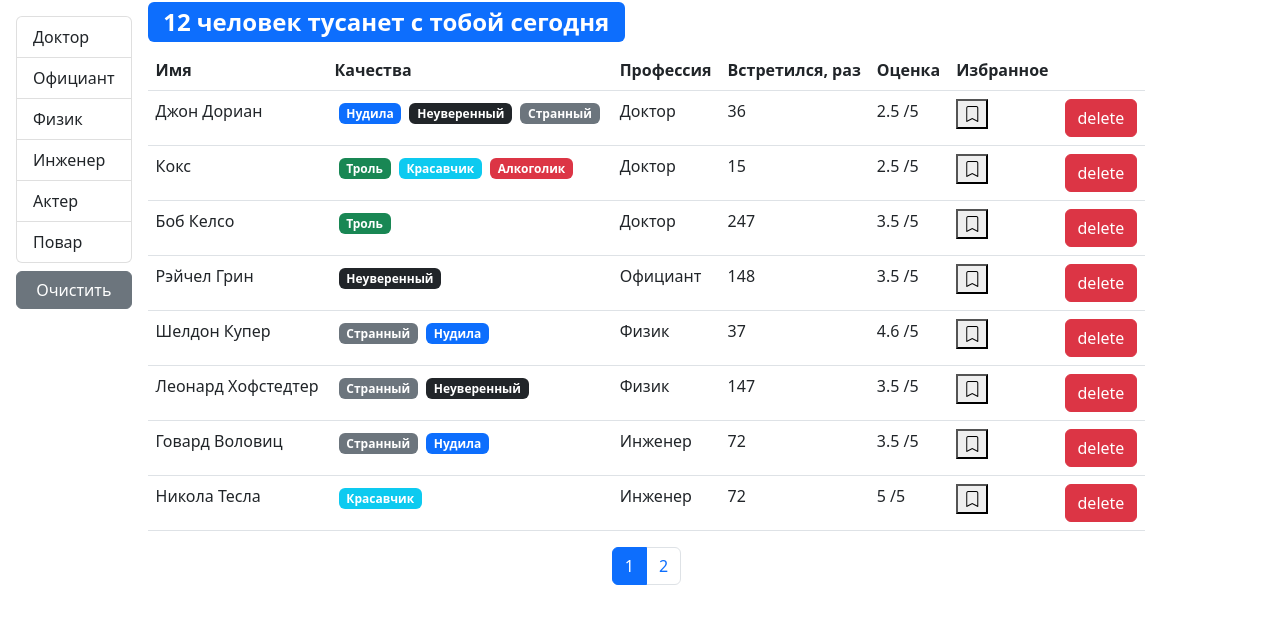
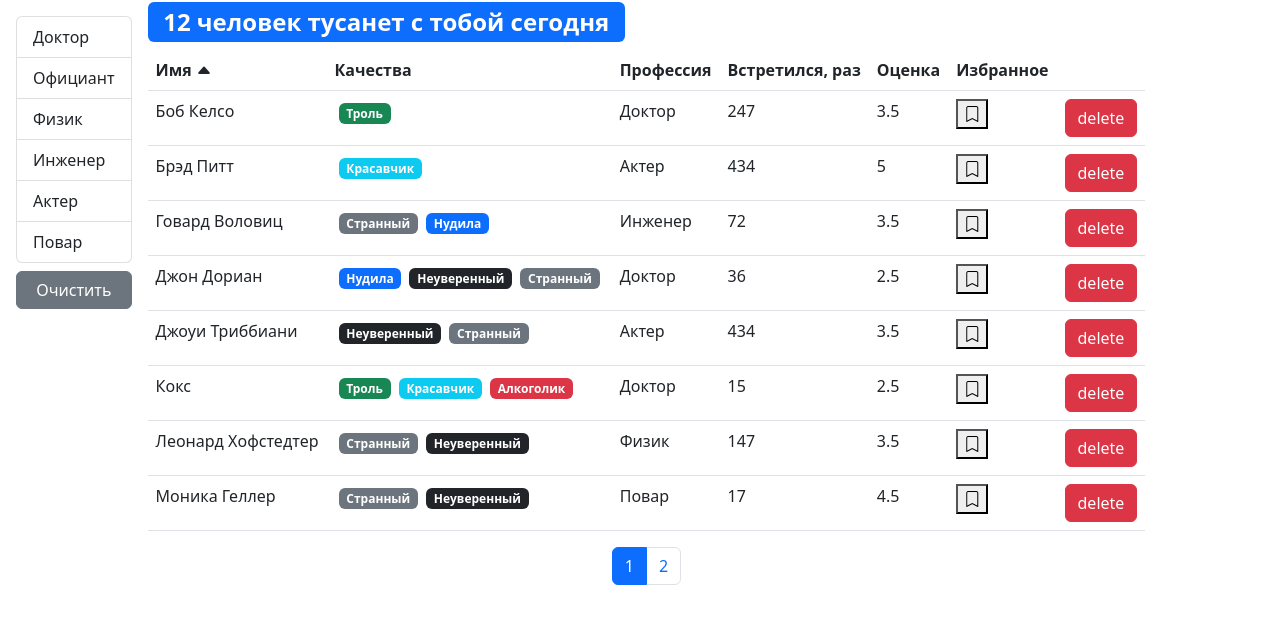
Before and after one commit to kuRajj/fast-company, a React (Create React App) app: page / in a window 1280 px wide. Shown: the top 624 px of the page. Built offline with nearby package versions, Linux system fonts and the light colour scheme.

Commit message:
add image on sort item

```diff
--- a/src/app/App.js
+++ b/src/app/App.js
@@ -1,37 +1,8 @@
-import React, { useState, useEffect } from "react";
+import React from "react";
 import Users from "./components/users";
 
-import api from "./api";
-
 function App() {
-    const [users, setUsers] = useState();
-    useEffect(() => {
-        api.users.fetchAll().then((data) => setUsers(data));
-    }, []);
-    const handleDelete = (userId) => {
-        setUsers(users.filter((user) => user._id !== userId));
-    };
-    const handleToggleBookMark = (id) => {
-        setUsers(
-            users.map((user) => {
-                if (user._id === id) {
-                    return { ...user, bookmark: !user.bookmark };
-                }
-                return user;
-            })
-        );
-    };
-    return (
-        <div>
-            {users && (
-                <Users
-                    onDelete={handleDelete}
-                    onToggleBookMark={handleToggleBookMark}
-                    users={users}
-                />
-            )}
-        </div>
-    );
+    return <Users />;
 }
 
 export default App;
--- a/src/app/api/fake.api/professions.api.js
+++ b/src/app/api/fake.api/professions.api.js
@@ -18,7 +18,7 @@
     new Promise((resolve) => {
         window.setTimeout(function () {
             resolve(professions);
-        }, 2000);
+        }, 0);
     });
 
 export default {
--- a/src/app/api/fake.api/user.api.js
+++ b/src/app/api/fake.api/user.api.js
@@ -147,7 +147,7 @@
     new Promise((resolve) => {
         window.setTimeout(function () {
             resolve(users);
-        }, 2000);
+        }, 0);
     });
 
 export default {
--- /dev/null
+++ b/src/app/components/TableBody.jsx
@@ -0,0 +1,33 @@
+import React from "react";
+import PropTypes from "prop-types";
+import _ from "lodash";
+const TableBody = ({ data, columns }) => {
+    const renderContent = (item, column) => {
+        if (columns[column].component) {
+            const component = columns[column].component;
+            if (typeof component === "function") {
+                return component(item);
+            }
+            return component;
+        }
+        return _.get(item, columns[column].path);
+    };
+    return (
+        <tbody>
+            {data.map((item) => (
+                <tr key={item._id}>
+                    {Object.keys(columns).map((column) => (
+                        <td key={column}>{renderContent(item, column)}</td>
+                    ))}
+                </tr>
+            ))}
+        </tbody>
+    );
+};
+
+TableBody.propTypes = {
+    data: PropTypes.array.isRequired,
+    columns: PropTypes.object.isRequired
+};
+
+export default TableBody;
--- /dev/null
+++ b/src/app/components/qualitiesList.jsx
@@ -0,0 +1,19 @@
+import React from "react";
+import PropTypes from "prop-types";
+import Quality from "./quality";
+
+const QualitiesList = ({ qualities }) => {
+    return (
+        <>
+            {qualities.map((qual) => (
+                <Quality {...qual} key={qual._id} />
+            ))}
+        </>
+    );
+};
+
+QualitiesList.propTypes = {
+    qualities: PropTypes.array.isRequired
+};
+
+export default QualitiesList;
--- /dev/null
+++ b/src/app/components/table.jsx
@@ -0,0 +1,27 @@
+import React from "react";
+import PropTypes from "prop-types";
+import TableBody from "./TableBody";
+import TableHeader from "./tableHeader";
+
+const Table = ({ onSort, selectedSort, columns, data, children }) => {
+    return (
+        <table className="table">
+            {children || (
+                <>
+                    <TableHeader {...{ onSort, selectedSort, columns }} />
+                    <TableBody {...{ columns, data }} />
+                </>
+            )}
+        </table>
+    );
+};
+
+Table.propTypes = {
+    onSort: PropTypes.func,
+    selectedSort: PropTypes.object,
+    columns: PropTypes.object,
+    data: PropTypes.array,
+    children: PropTypes.array
+};
+
+export default Table;
--- /dev/null
+++ b/src/app/components/tableHeader.jsx
@@ -0,0 +1,61 @@
+/* eslint-disable multiline-ternary */
+import React from "react";
+import PropTypes from "prop-types";
+
+const TableHeader = ({ onSort, selectedSort, columns }) => {
+    const handleSort = (item) => {
+        if (selectedSort.path === item) {
+            onSort({
+                ...selectedSort,
+                order: selectedSort.order === "asc" ? "desc" : "asc"
+            });
+        } else {
+            onSort({ path: item, order: "asc" });
+        }
+    };
+
+    return (
+        <thead>
+            <tr>
+                {Object.keys(columns).map((column) => (
+                    <th
+                        key={column}
+                        onClick={
+                            columns[column].path
+                                ? () => handleSort(columns[column].path)
+                                : undefined
+                        }
+                        {...{ role: columns[column].path && "button" }}
+                        scope="col"
+                    >
+                        {columns[column].name}
+
+                        {columns[column].path === selectedSort.path ? (
+                            selectedSort.order === "desc" ? (
+                                <i className="bi bi-caret-down-fill"></i>
+                            ) : (
+                                <i className="bi bi-caret-up-fill"></i>
+                            )
+                        ) : undefined}
+                    </th>
+                ))}
+            </tr>
+        </thead>
+    );
+};
+
+TableHeader.propTypes = {
+    onSort: PropTypes.func.isRequired,
+    selectedSort: PropTypes.object,
+    columns: PropTypes.object.isRequired
+};
+
+export default TableHeader;
+
+// {columns[column].path === selectedSort.path ? (
+//     selectedSort.order === "desc" ? (
+//         <i className="bi bi-caret-down-fill"></i>
+//     ) : (
+//         <i className="bi bi-caret-up-fill"></i>
+//     )
+// ) : undefined}
--- a/src/app/components/users.jsx
+++ b/src/app/components/users.jsx
@@ -2,16 +2,37 @@
 import PropTypes from "prop-types";
 import { paginate } from "../utils/paginate";
 import Pagination from "./pagination";
-import User from "./user";
 import api from "../api";
 import GroupList from "./groupList";
 import SearchStatus from "./searchStatus";
-const Users = ({ users: allUsers, ...rest }) => {
+import UserTable from "./usersTable";
+import _ from "lodash";
+
+const Users = () => {
     const [currentPage, setCurrentPage] = useState(1);
     const [professions, setProfession] = useState();
     const [selectedProf, setSelectedProf] = useState();
+    const [sortBy, setSortBy] = useState({ path: "name", order: "asc" });
+    const pageSize = 8;
 
-    const pageSize = 8;
+    const [users, setUsers] = useState();
+    useEffect(() => {
+        api.users.fetchAll().then((data) => setUsers(data));
+    }, []);
+    const handleDelete = (userId) => {
+        setUsers(users.filter((user) => user._id !== userId));
+    };
+    const handleToggleBookMark = (id) => {
+        setUsers(
+            users.map((user) => {
+                if (user._id === id) {
+                    return { ...user, bookmark: !user.bookmark };
+                }
+                return user;
+            })
+        );
+    };
+
     useEffect(() => {
         api.professions.fetchAll().then((data) => setProfession(data));
     }, []);
@@ -26,16 +47,27 @@
     const handlePageChange = (pageIndex) => {
         setCurrentPage(pageIndex);
     };
+
+    const handleSort = (item) => {
+        setSortBy(item);
+    };
+
+    if (users) {
         const filteredUsers = selectedProf
-        ? allUsers.filter(
+            ? users.filter(
                   (user) =>
                       JSON.stringify(user.profession) ===
                       JSON.stringify(selectedProf)
               )
-        : allUsers;
+            : users;
 
         const count = filteredUsers.length;
-    const usersCrop = paginate(filteredUsers, currentPage, pageSize);
+        const sortedUsers = _.orderBy(
+            filteredUsers,
+            [sortBy.path],
+            [sortBy.order]
+        );
+        const usersCrop = paginate(sortedUsers, currentPage, pageSize);
         const clearFilter = () => {
             setSelectedProf();
         };
@@ -61,24 +93,13 @@
                 <div className="d-flex flex-column">
                     <SearchStatus length={count} />
                     {count > 0 && (
-                    <table className="table">
-                        <thead>
-                            <tr>
-                                <th scope="col">Имя</th>
-                                <th scope="col">Качества</th>
-                                <th scope="col">Профессия</th>
-                                <th scope="col">Встретился, раз</th>
-                                <th scope="col">Оценка</th>
-                                <th scope="col">Избранное</th>
-                                <th />
-                            </tr>
-                        </thead>
-                        <tbody>
-                            {usersCrop.map((user) => (
-                                <User {...rest} {...user} key={user._id} />
-                            ))}
-                        </tbody>
-                    </table>
+                        <UserTable
+                            users={usersCrop}
+                            onSort={handleSort}
+                            selectedSort={sortBy}
+                            onDelete={handleDelete}
+                            onToggleBookMark={handleToggleBookMark}
+                        />
                     )}
                     <div className="d-flex justify-content-center">
                         <Pagination
@@ -91,6 +112,8 @@
                 </div>
             </div>
         );
+    }
+    return "loading...";
 };
 Users.propTypes = {
     users: PropTypes.array
--- /dev/null
+++ b/src/app/components/usersTable.jsx
@@ -0,0 +1,65 @@
+import React from "react";
+import PropTypes from "prop-types";
+import BookMark from "./bookmark";
+import QualitiesList from "./qualitiesList";
+import Table from "./table";
+
+const UserTable = ({
+    users,
+    onSort,
+    selectedSort,
+    onToggleBookMark,
+    onDelete
+}) => {
+    const columns = {
+        name: { path: "name", name: "Имя ", sortStatus: "иконка" },
+        qualities: {
+            name: "Качества",
+            component: (user) => <QualitiesList qualities={user.qualities} />
+        },
+        professions: { path: "profession.name", name: "Профессия" },
+        completedMeetings: {
+            path: "completedMeetings",
+            name: "Встретился, раз"
+        },
+        rate: { path: "rate", name: "Оценка" },
+        bookmark: {
+            path: "bookmark",
+            name: "Избранное",
+            component: (user) => (
+                <BookMark
+                    status={user.bookmark}
+                    onClick={() => onToggleBookMark(user._id)}
+                />
+            )
+        },
+        delete: {
+            component: (user) => (
+                <button
+                    onClick={() => onDelete(user._id)}
+                    className="btn btn-danger"
+                >
+                    delete
+                </button>
+            )
+        }
+    };
+    return (
+        <Table
+            onSort={onSort}
+            selectedSort={selectedSort}
+            columns={columns}
+            data={users}
+        />
+    );
+};
+
+UserTable.propTypes = {
+    users: PropTypes.array.isRequired,
+    onSort: PropTypes.func.isRequired,
+    selectedSort: PropTypes.object.isRequired,
+    onToggleBookMark: PropTypes.func.isRequired,
+    onDelete: PropTypes.func.isRequired
+};
+
+export default UserTable;
```
Lines whose indentation alone changed are shown as unchanged.
